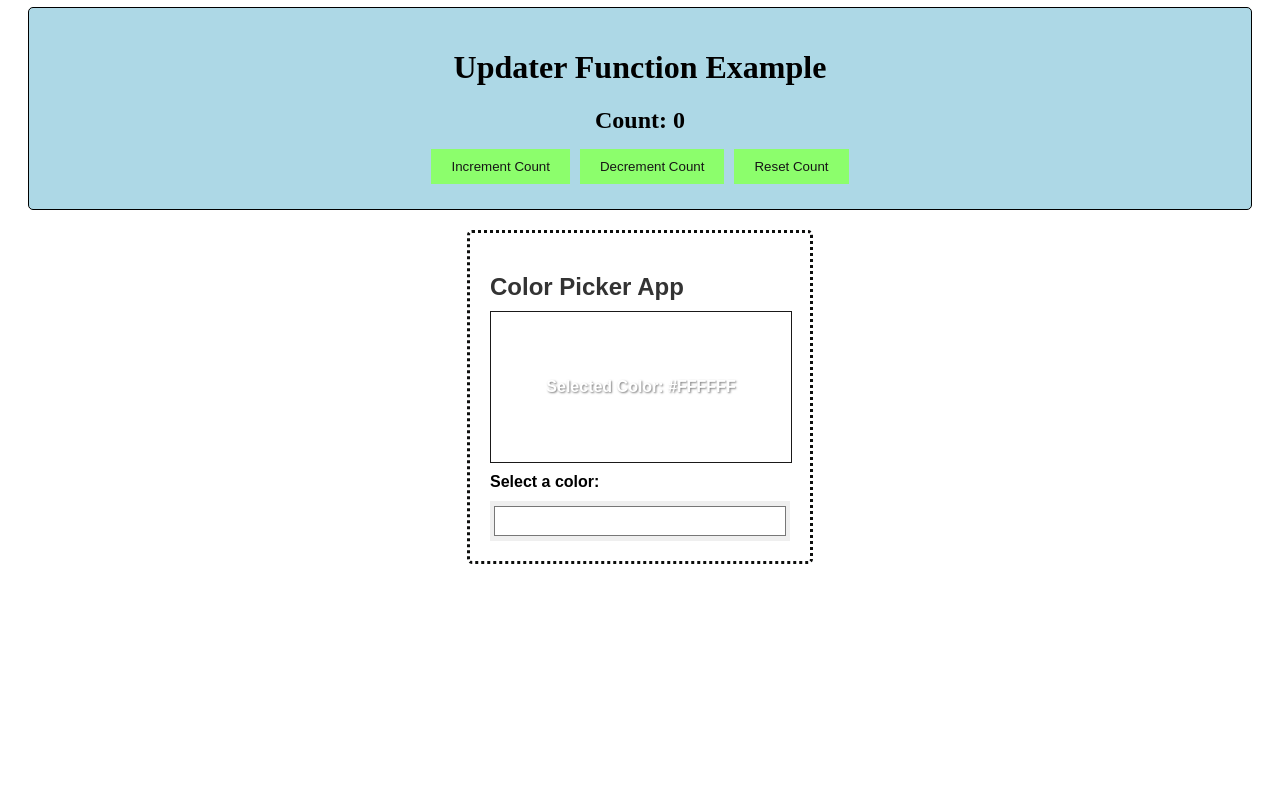
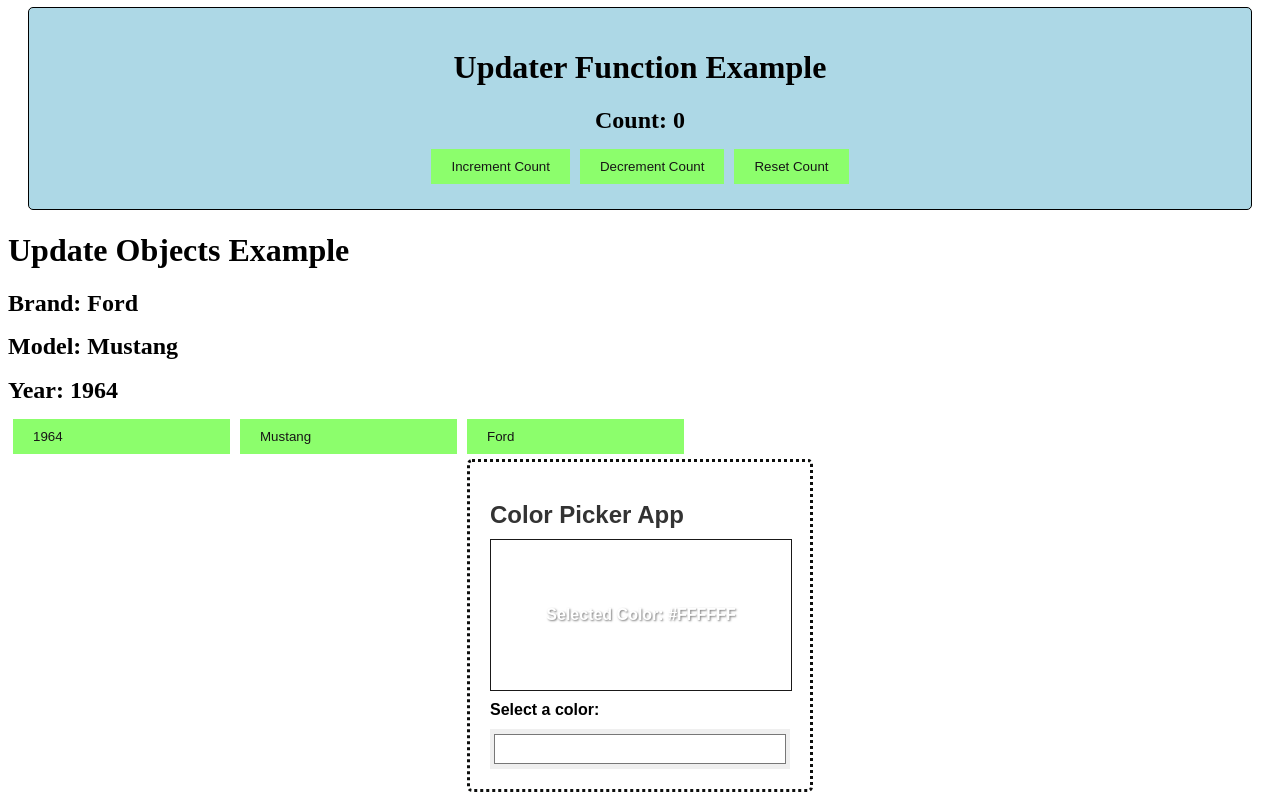
Before and after one commit to gowrivenneti/React-Learning, a React (Vite) app: page / in a window 1280 px wide. Shown: the part 3225-4025 px from the top of the page. Before the commit the page ends 3797 px from the top, so only its background shows below. Built offline with nearby package versions, Linux system fonts and the light colour scheme.

Commit message:
Update Object Example is added

```diff
--- a/src/App2.jsx
+++ b/src/App2.jsx
@@ -4,6 +4,7 @@ import Hook from './Hook.jsx'
 import Counter from './Counter.jsx'
 import OnChange from './OnChange.jsx'
 import UpdaterFunction from './UpdaterFunction.jsx'
+import UpdateObjects from './UpdateObjects.jsx'
 function App2() {
     return (
         <div>
@@ -13,6 +14,7 @@ function App2() {
             <Counter />
             <OnChange />
             <UpdaterFunction />
+            <UpdateObjects />
         </div>
     )
 }
--- /dev/null
+++ b/src/UpdateObjects.jsx
@@ -0,0 +1,31 @@
+import React,{ useState } from 'react';
+function UpdateObjects() {
+    const [car,setCar] = useState({
+        brand: "Ford",
+        model: "Mustang",
+        year: 1964
+    });
+    const updateYear = (e) => {
+        setCar( {...car, year:e.target.value}
+        );
+    };
+    const updateModel = (e ) => {
+        setCar({...car, model: e.target.value});
+    };
+    const updateBrand = (e) => {
+        setCar({...car, brand: e.target.value}
+        );
+    };
+    return (
+        <div>
+            <h1>Update Objects Example</h1>
+            <h1 className='counter-title'>Brand: {car.brand}</h1>
+            <h1 className='counter-title'>Model: {car.model}</h1>
+            <h1 className='counter-title'>Year: {car.year}</h1>
+            <input type="number" value={car.year} className='button-counter' onChange={updateYear} placeholder="Update Year" />
+            <input type="text" value={car.model} className='button-counter' onChange={updateModel} placeholder="Update Model" />
+            <input type="text" value={car.brand} className='button-counter' onChange={updateBrand} placeholder="Update Brand" />
+        </div>
+    );
+}
+export default UpdateObjects;
```
